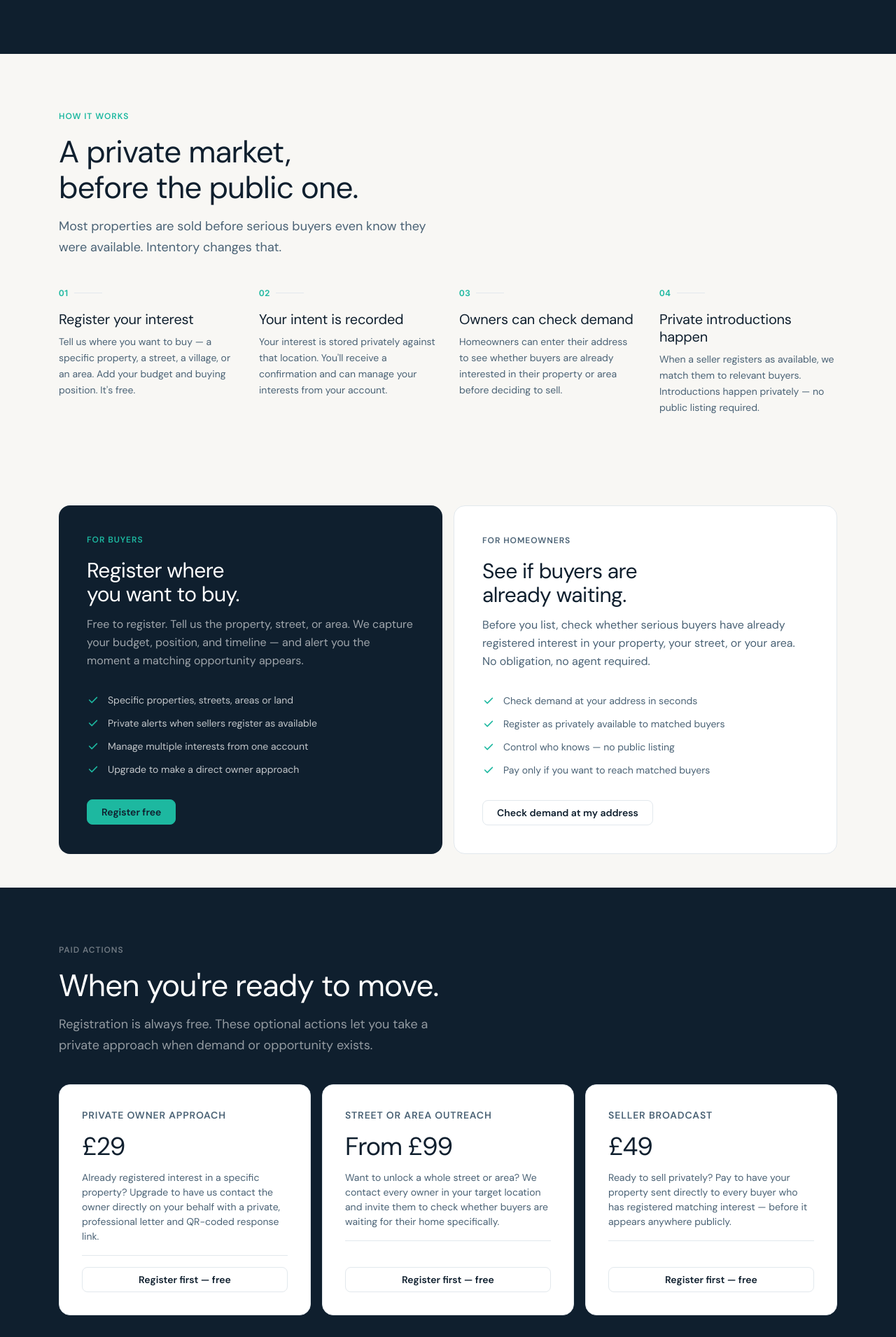
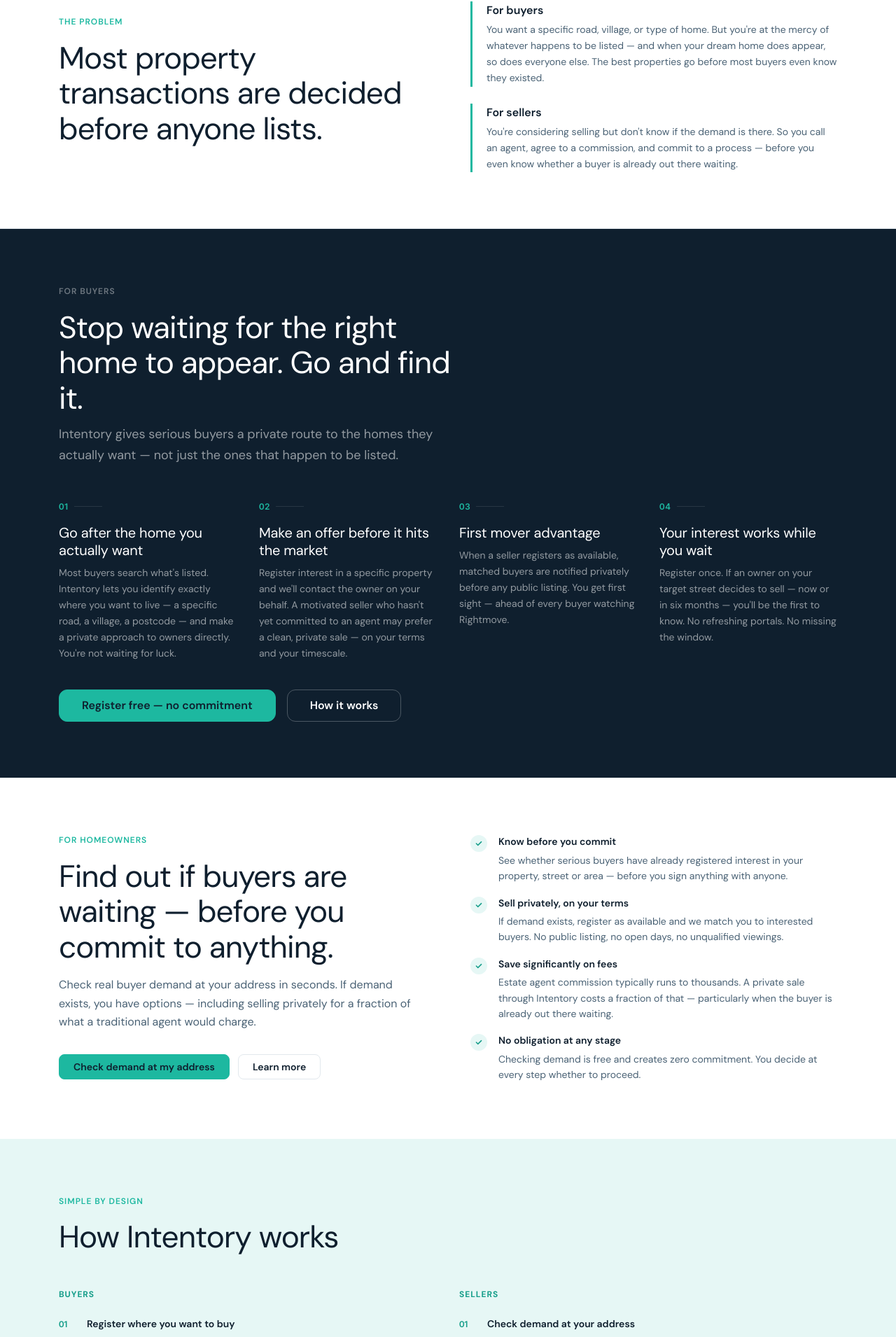
Before and after one commit to projectsforguy-alt/property-interest, a Next.js app: page / in a window 1280 px wide. Shown: the part 876-2786 px from the top of the page at 70% size. Built offline with nearby package versions, Linux system fonts and the light colour scheme.

Commit message:
Update page.tsx

```diff
--- a/app/page.tsx
+++ b/app/page.tsx
@@ -17,9 +17,10 @@
   return (
     <>
       <HeroSection />
+      <ProblemSection />
+      <BuyerBenefitsSection />
+      <SellerBenefitsSection />
       <HowItWorksSection />
-      <TwoSidedSection />
-      <PaidActionsSection />
       <CtaSection />
     </>
   );
@@ -32,18 +33,18 @@
       <div className="container">
         <div className="hero-eyebrow">
           <span className="hero-eyebrow-dot" />
-          Private property demand
+          Private property demand platform
         </div>
         <h1 className="hero-headline">
-          Register where you want to buy —<br />
-          <em>before it comes to market.</em>
+          The home you want<br />
+          probably <em>isn&apos;t listed.</em>
         </h1>
         <p className="hero-sub">
-          Intentory builds a private layer of buyer demand by location. Homeowners can check whether serious buyers are already waiting before they decide to sell.
+          Intentory lets buyers make private offers on any home — listed or not. And lets homeowners discover whether serious buyers are already waiting, before they call an agent.
         </p>
         <div className="hero-actions">
           <Link href="/register" className="btn btn-primary btn-lg">
-            Register buying interest
+            Go after the home you want
           </Link>
           <Link href="/sellers" className="btn btn-outline btn-lg">
             I own a property
@@ -51,7 +52,7 @@
         </div>
 
         <div className="demand-ticker">
-          <div className="demand-ticker-label">Live buyer demand</div>
+          <div className="demand-ticker-label">Buyer demand registered today</div>
           <div className="demand-ticker-track" aria-hidden="true">
             <div className="demand-ticker-inner">
               {doubled.map((item, i) => (
@@ -68,107 +69,30 @@
   );
 }
 
-function HowItWorksSection() {
-  const steps = [
-    {
-      n: '01',
-      title: 'Register your interest',
-      body: 'Tell us where you want to buy — a specific property, a street, a village, or an area. Add your budget and buying position. It\'s free.',
-    },
-    {
-      n: '02',
-      title: 'Your intent is recorded',
-      body: 'Your interest is stored privately against that location. You\'ll receive a confirmation and can manage your interests from your account.',
-    },
-    {
-      n: '03',
-      title: 'Owners can check demand',
-      body: 'Homeowners can enter their address to see whether buyers are already interested in their property or area before deciding to sell.',
-    },
-    {
-      n: '04',
-      title: 'Private introductions happen',
-      body: 'When a seller registers as available, we match them to relevant buyers. Introductions happen privately — no public listing required.',
-    },
-  ];
-
+function ProblemSection() {
   return (
-    <section className="section">
+    <section className="section" style={{ background: 'var(--white)', borderBottom: '1px solid var(--line)' }}>
       <div className="container">
-        <div className="section-label">How it works</div>
-        <h2 className="section-headline">A private market,<br />before the public one.</h2>
-        <p className="section-sub">
-          Most properties are sold before serious buyers even know they were available. Intentory changes that.
-        </p>
-        <div className="steps">
-          {steps.map((s) => (
-            <div key={s.n} className="step">
-              <div className="step-number">{s.n}</div>
-              <div className="step-title">{s.title}</div>
-              <p className="step-body">{s.body}</p>
+        <div style={{ display: 'grid', gridTemplateColumns: '1fr 1fr', gap: 'var(--space-16)', alignItems: 'center' }}>
+          <div>
+            <div className="section-label">The problem</div>
+            <h2 className="section-headline">
+              Most property transactions are decided before anyone lists.
+            </h2>
+          </div>
+          <div style={{ display: 'flex', flexDirection: 'column', gap: 'var(--space-6)' }}>
+            <div style={{ paddingLeft: 'var(--space-5)', borderLeft: '3px solid var(--teal)' }}>
+              <div style={{ fontWeight: 600, marginBottom: 'var(--space-1)', fontSize: 'var(--text-base)' }}>For buyers</div>
+              <p style={{ fontSize: 'var(--text-sm)', color: 'var(--slate)', lineHeight: 1.65 }}>
+                You want a specific road, village, or type of home. But you&apos;re at the mercy of whatever happens to be listed — and when your dream home does appear, so does everyone else. The best properties go before most buyers even know they existed.
+              </p>
             </div>
-          ))}
-        </div>
-      </div>
-    </section>
-  );
-}
-
-function TwoSidedSection() {
-  return (
-    <section className="section section-sm" style={{ background: 'var(--surface)' }}>
-      <div className="container">
-        <div className="split">
-          <div className="split-card split-card-buyer">
-            <div className="split-card-eyebrow">For buyers</div>
-            <h3 className="split-card-headline">Register where<br />you want to buy.</h3>
-            <p className="split-card-sub">
-              Free to register. Tell us the property, street, or area. We capture your budget, position, and timeline — and alert you the moment a matching opportunity appears.
-            </p>
-            <ul className="split-card-list">
-              {[
-                'Specific properties, streets, areas or land',
-                'Private alerts when sellers register as available',
-                'Manage multiple interests from one account',
-                'Upgrade to make a direct owner approach',
-              ].map((item) => (
-                <li key={item} className="split-card-item">
-                  <svg className="split-card-icon" viewBox="0 0 20 20" fill="none">
-                    <path d="M4 10l4 4 8-8" stroke="currentColor" strokeWidth="1.75" strokeLinecap="round" strokeLinejoin="round" />
-                  </svg>
-                  {item}
-                </li>
-              ))}
-            </ul>
-            <Link href="/register" className="btn btn-primary" style={{ alignSelf: 'flex-start' }}>
-              Register free
-            </Link>
-          </div>
-
-          <div className="split-card split-card-seller">
-            <div className="split-card-eyebrow">For homeowners</div>
-            <h3 className="split-card-headline">See if buyers are<br />already waiting.</h3>
-            <p className="split-card-sub">
-              Before you list, check whether serious buyers have already registered interest in your property, your street, or your area. No obligation, no agent required.
-            </p>
-            <ul className="split-card-list">
-              {[
-                'Check demand at your address in seconds',
-                'Register as privately available to matched buyers',
-                'Control who knows — no public listing',
-                'Pay only if you want to reach matched buyers',
-              ].map((item) => (
-                <li key={item} className="split-card-item">
-                  <svg className="split-card-icon" viewBox="0 0 20 20" fill="none">
-                    <path d="M4 10l4 4 8-8" stroke="currentColor" strokeWidth="1.75" strokeLinecap="round" strokeLinejoin="round" />
-                  </svg>
-                  {item}
-                </li>
-              ))}
-            </ul>
-            <Link href="/sellers" className="btn btn-outline-dark" style={{ alignSelf: 'flex-start' }}>
-              Check demand at my address
-            </Link>
+            <div style={{ paddingLeft: 'var(--space-5)', borderLeft: '3px solid var(--teal)' }}>
+              <div style={{ fontWeight: 600, marginBottom: 'var(--space-1)', fontSize: 'var(--text-base)' }}>For sellers</div>
+              <p style={{ fontSize: 'var(--text-sm)', color: 'var(--slate)', lineHeight: 1.65 }}>
+                You&apos;re considering selling but don&apos;t know if the demand is there. So you call an agent, agree to a commission, and commit to a process — before you even know whether a buyer is already out there waiting.
+              </p>
+            </div>
           </div>
         </div>
       </div>
@@ -176,46 +100,154 @@
   );
 }
 
-function PaidActionsSection() {
-  const actions = [
+function BuyerBenefitsSection() {
+  const benefits = [
     {
-      label: 'Private owner approach',
-      price: '£29',
-      desc: 'Already registered interest in a specific property? Upgrade to have us contact the owner directly on your behalf with a private, professional letter and QR-coded response link.',
+      title: 'Go after the home you actually want',
+      body: 'Most buyers search what\'s listed. Intentory lets you identify exactly where you want to live — a specific road, a village, a postcode — and make a private approach to owners directly. You\'re not waiting for luck.',
     },
     {
-      label: 'Street or area outreach',
-      price: 'From £99',
-      desc: 'Want to unlock a whole street or area? We contact every owner in your target location and invite them to check whether buyers are waiting for their home specifically.',
+      title: 'Make an offer before it hits the market',
+      body: 'Register interest in a specific property and we\'ll contact the owner on your behalf. A motivated seller who hasn\'t yet committed to an agent may prefer a clean, private sale — on your terms and your timescale.',
     },
     {
-      label: 'Seller broadcast',
-      price: '£49',
-      desc: 'Ready to sell privately? Pay to have your property sent directly to every buyer who has registered matching interest — before it appears anywhere publicly.',
+      title: 'First mover advantage',
+      body: 'When a seller registers as available, matched buyers are notified privately before any public listing. You get first sight — ahead of every buyer watching Rightmove.',
+    },
+    {
+      title: 'Your interest works while you wait',
+      body: 'Register once. If an owner on your target street decides to sell — now or in six months — you\'ll be the first to know. No refreshing portals. No missing the window.',
     },
   ];
 
   return (
     <section className="section section-dark">
       <div className="container">
-        <div className="section-label section-label-dark">Paid actions</div>
-        <h2 className="section-headline" style={{ color: 'var(--white)' }}>
-          When you&apos;re ready to move.
+        <div className="section-label section-label-dark">For buyers</div>
+        <h2 className="section-headline" style={{ color: 'var(--white)', maxWidth: 600, marginBottom: 'var(--space-3)' }}>
+          Stop waiting for the right home to appear. Go and find it.
         </h2>
-        <p className="section-sub section-sub-light">
-          Registration is always free. These optional actions let you take a private approach when demand or opportunity exists.
+        <p className="section-sub section-sub-light" style={{ marginBottom: 'var(--space-12)' }}>
+          Intentory gives serious buyers a private route to the homes they actually want — not just the ones that happen to be listed.
         </p>
-        <div className="pricing-grid">
-          {actions.map((a) => (
-            <div key={a.label} className="price-card">
-              <div className="price-card-name">{a.label}</div>
-              <div className="price-card-amount">{a.price}</div>
-              <p className="price-card-desc">{a.desc}</p>
-              <Link href="/register" className="btn btn-outline-dark w-full" style={{ marginTop: 'auto' }}>
-                Register first — free
-              </Link>
+        <div className="steps" style={{ marginBottom: 'var(--space-10)' }}>
+          {benefits.map((b, i) => (
+            <div key={i} className="step">
+              <div className="step-number">0{i + 1}</div>
+              <div className="step-title">{b.title}</div>
+              <p className="step-body">{b.body}</p>
             </div>
           ))}
+        </div>
+        <div style={{ display: 'flex', gap: 'var(--space-4)', flexWrap: 'wrap' }}>
+          <Link href="/register" className="btn btn-primary btn-lg">Register free — no commitment</Link>
+          <Link href="/how-it-works" className="btn btn-outline btn-lg">How it works</Link>
+        </div>
+      </div>
+    </section>
+  );
+}
+
+function SellerBenefitsSection() {
+  return (
+    <section className="section" style={{ background: 'var(--white)' }}>
+      <div className="container">
+        <div style={{ display: 'grid', gridTemplateColumns: '1fr 1fr', gap: 'var(--space-16)', alignItems: 'start' }}>
+          <div>
+            <div className="section-label">For homeowners</div>
+            <h2 className="section-headline" style={{ marginBottom: 'var(--space-4)' }}>
+              Find out if buyers are waiting — before you commit to anything.
+            </h2>
+            <p style={{ fontSize: 'var(--text-base)', color: 'var(--slate)', lineHeight: 1.65, marginBottom: 'var(--space-8)' }}>
+              Check real buyer demand at your address in seconds. If demand exists, you have options — including selling privately for a fraction of what a traditional agent would charge.
+            </p>
+            <div style={{ display: 'flex', gap: 'var(--space-3)', flexWrap: 'wrap' }}>
+              <Link href="/sellers/check" className="btn btn-primary">Check demand at my address</Link>
+              <Link href="/sellers" className="btn btn-outline-dark">Learn more</Link>
+            </div>
+          </div>
+
+          <div style={{ display: 'flex', flexDirection: 'column', gap: 'var(--space-4)' }}>
+            {[
+              {
+                title: 'Know before you commit',
+                body: 'See whether serious buyers have already registered interest in your property, street or area — before you sign anything with anyone.',
+              },
+              {
+                title: 'Sell privately, on your terms',
+                body: 'If demand exists, register as available and we match you to interested buyers. No public listing, no open days, no unqualified viewings.',
+              },
+              {
+                title: 'Save significantly on fees',
+                body: 'Estate agent commission typically runs to thousands. A private sale through Intentory costs a fraction of that — particularly when the buyer is already out there waiting.',
+              },
+              {
+                title: 'No obligation at any stage',
+                body: 'Checking demand is free and creates zero commitment. You decide at every step whether to proceed.',
+              },
+            ].map(item => (
+              <div key={item.title} style={{ display: 'flex', gap: 'var(--space-4)', alignItems: 'flex-start' }}>
+                <div style={{ width: 24, height: 24, borderRadius: '50%', background: 'var(--teal-soft)', display: 'flex', alignItems: 'center', justifyContent: 'center', flexShrink: 0, marginTop: 2 }}>
+                  <svg width="12" height="12" viewBox="0 0 20 20" fill="none">
+                    <path d="M4 10l4 4 8-8" stroke="var(--teal-dark)" strokeWidth="2.5" strokeLinecap="round" strokeLinejoin="round"/>
+                  </svg>
+                </div>
+                <div>
+                  <div style={{ fontWeight: 600, fontSize: 'var(--text-sm)', marginBottom: 4 }}>{item.title}</div>
+                  <div style={{ fontSize: 'var(--text-sm)', color: 'var(--slate)', lineHeight: 1.6 }}>{item.body}</div>
+                </div>
+              </div>
+            ))}
+          </div>
+        </div>
+      </div>
+    </section>
+  );
+}
+
+function HowItWorksSection() {
+  return (
+    <section className="section section-teal">
+      <div className="container">
+        <div className="section-label">Simple by design</div>
+        <h2 className="section-headline" style={{ marginBottom: 'var(--space-12)' }}>How Intentory works</h2>
+        <div style={{ display: 'grid', gridTemplateColumns: '1fr 1fr', gap: 'var(--space-8)' }}>
+          <div>
+            <div style={{ fontWeight: 700, fontSize: 'var(--text-xs)', letterSpacing: '0.08em', textTransform: 'uppercase', color: 'var(--teal-dark)', marginBottom: 'var(--space-5)' }}>Buyers</div>
+            <div style={{ display: 'flex', flexDirection: 'column', gap: 'var(--space-5)' }}>
+              {[
+                { n: '01', t: 'Register where you want to buy', b: 'A specific address, a street, a village, or an area. Free to register.' },
+                { n: '02', t: 'We match you to available sellers', b: 'When a seller registers in your target location, you\'re notified immediately — privately.' },
+                { n: '03', t: 'Make your move', b: 'Open a private conversation, make an offer, or upgrade to a direct owner approach on any unlisted property.' },
+              ].map(s => (
+                <div key={s.n} style={{ display: 'flex', gap: 'var(--space-4)' }}>
+                  <div style={{ fontFamily: 'var(--font-tight)', fontWeight: 700, fontSize: 'var(--text-xs)', color: 'var(--teal-dark)', width: 24, flexShrink: 0, paddingTop: 2 }}>{s.n}</div>
+                  <div>
+                    <div style={{ fontWeight: 600, fontSize: 'var(--text-sm)', marginBottom: 4 }}>{s.t}</div>
+                    <div style={{ fontSize: 'var(--text-sm)', color: 'var(--slate)', lineHeight: 1.6 }}>{s.b}</div>
+                  </div>
+                </div>
+              ))}
+            </div>
+          </div>
+          <div>
+            <div style={{ fontWeight: 700, fontSize: 'var(--text-xs)', letterSpacing: '0.08em', textTransform: 'uppercase', color: 'var(--teal-dark)', marginBottom: 'var(--space-5)' }}>Sellers</div>
+            <div style={{ display: 'flex', flexDirection: 'column', gap: 'var(--space-5)' }}>
+              {[
+                { n: '01', t: 'Check demand at your address', b: 'Enter your postcode. See whether buyers have already registered interest in your property or area. Free and instant.' },
+                { n: '02', t: 'Register as privately available', b: 'If you\'re open to selling, register your property. We match it to relevant buyers — no public listing involved.' },
+                { n: '03', t: 'Connect and proceed on your terms', b: 'Receive buyer messages, arrange viewings, and decide whether to proceed — all privately, all without an agent if you choose.' },
+              ].map(s => (
+                <div key={s.n} style={{ display: 'flex', gap: 'var(--space-4)' }}>
+                  <div style={{ fontFamily: 'var(--font-tight)', fontWeight: 700, fontSize: 'var(--text-xs)', color: 'var(--teal-dark)', width: 24, flexShrink: 0, paddingTop: 2 }}>{s.n}</div>
+                  <div>
+                    <div style={{ fontWeight: 600, fontSize: 'var(--text-sm)', marginBottom: 4 }}>{s.t}</div>
+                    <div style={{ fontSize: 'var(--text-sm)', color: 'var(--slate)', lineHeight: 1.6 }}>{s.b}</div>
+                  </div>
+                </div>
+              ))}
+            </div>
+          </div>
         </div>
       </div>
     </section>
@@ -224,16 +256,29 @@
 
 function CtaSection() {
   return (
-    <section className="section section-teal">
-      <div className="container" style={{ textAlign: 'center' }}>
-        <div className="section-label">Get started</div>
-        <h2 className="section-headline">Your next home might<br />not be listed yet.</h2>
-        <p className="section-sub" style={{ margin: '0 auto var(--space-8)' }}>
-          Register your buying intent today. It takes two minutes and it&apos;s free. We&apos;ll alert you the moment a matching opportunity appears.
-        </p>
-        <div style={{ display: 'flex', gap: 'var(--space-4)', justifyContent: 'center', flexWrap: 'wrap' }}>
-          <Link href="/register" className="btn btn-primary btn-lg">Register interest — free</Link>
-          <Link href="/how-it-works" className="btn btn-outline-dark btn-lg">Learn more</Link>
+    <section className="section section-dark">
+      <div className="container">
+        <div style={{ display: 'grid', gridTemplateColumns: '1fr 1fr', gap: 'var(--space-4)' }}>
+          <div className="split-card split-card-buyer" style={{ background: 'var(--navy-soft)' }}>
+            <div className="split-card-eyebrow">For buyers</div>
+            <h3 className="split-card-headline">Go after the home you want.</h3>
+            <p className="split-card-sub">
+              Register your interest in any property, street or area. Make private approaches. Get first sight of seller availability. Free to start.
+            </p>
+            <Link href="/register" className="btn btn-primary" style={{ alignSelf: 'flex-start', marginTop: 'auto' }}>
+              Register free
+            </Link>
+          </div>
+          <div className="split-card split-card-seller">
+            <div className="split-card-eyebrow">For homeowners</div>
+            <h3 className="split-card-headline">See if buyers are already waiting.</h3>
+            <p className="split-card-sub">
+              Check demand at your address in seconds. Register as privately available. Sell on your terms — without committing to an agent first.
+            </p>
+            <Link href="/sellers/check" className="btn btn-outline-dark" style={{ alignSelf: 'flex-start', marginTop: 'auto' }}>
+              Check demand — free
+            </Link>
+          </div>
         </div>
       </div>
     </section>
```
